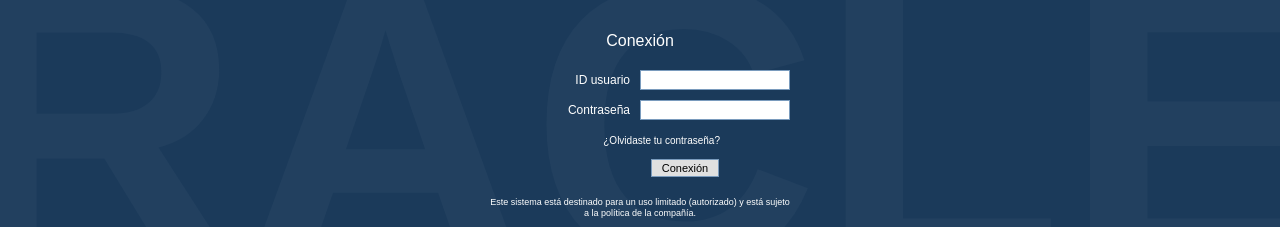
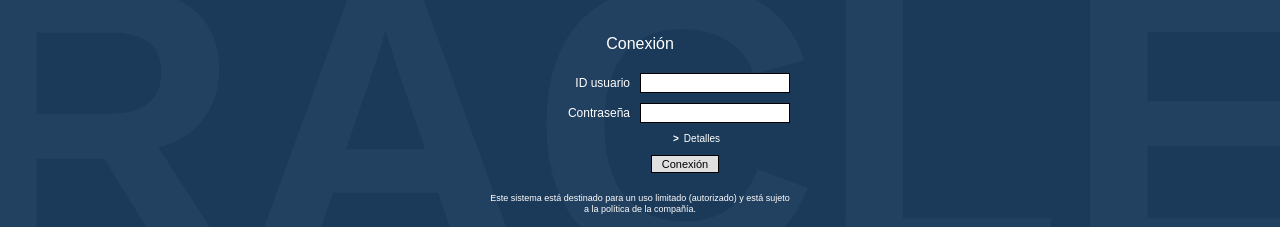
Before and after one commit to OscarEduardo3005/Caida, a website: page Caida/index.html in a window 1280 px wide. Shown: the part 275-502 px from the top of the page. Drawn offline with Linux system fonts and the light colour scheme.

Commit message:
Ajustar diseño para coincidir con la captura

```diff
--- a/Caida/index.html
+++ b/Caida/index.html
@@ -24,7 +24,7 @@
                     <input type="password" id="password" name="password" required>
                 </div>
                 <div class="forgot-password">
-                    <a href="#">¿Olvidaste tu contraseña?</a>
+                    <span class="arrow">&gt;</span> <a href="#">Detalles</a>
                 </div>
                 <button type="submit" class="btn-connect">Conexión</button>
             </form>
--- a/Caida/style.css
+++ b/Caida/style.css
@@ -6,7 +6,7 @@
 }
 
 body {
-    background-color: #1b3a5a;
+    background-color: #1b3a5a; /* Azul oscuro característico */
     height: 100vh;
     display: flex;
     flex-direction: column;
@@ -40,7 +40,7 @@ body {
     transform: translateY(-50%);
     font-size: 400px;
     font-weight: bold;
-    color: rgba(255, 255, 255, 0.03);
+    color: rgba(255, 255, 255, 0.03); /* Marca de agua sutil */
     pointer-events: none;
     z-index: -1;
     font-family: sans-serif;
@@ -76,7 +76,7 @@ body {
 .input-group input {
     width: 150px;
     padding: 2px 5px;
-    border: 1px solid #7a9bbd;
+    border: 1px solid #000000; /* Cambiado a negro para igualar la captura */
     outline: none;
     font-size: 12px;
 }
@@ -85,6 +85,16 @@ body {
     text-align: right;
     margin-bottom: 10px;
     padding-right: 70px;
+    display: flex;
+    justify-content: flex-end;
+    align-items: center;
+    gap: 5px;
+}
+
+.arrow {
+    color: #ffffff;
+    font-size: 10px;
+    font-weight: bold;
 }
 
 .forgot-password a {
@@ -99,11 +109,11 @@ body {
 
 .btn-connect {
     background-color: #e0e0e0;
-    border: 1px solid #7a9bbd;
+    border: 1px solid #000000; /* Cambiado a negro para igualar la captura */
     padding: 2px 10px;
     font-size: 11px;
     cursor: pointer;
-    margin-left: 90px;
+    margin-left: 90px; /* Alineación con los inputs */
 }
 
 .btn-connect:hover {
```
